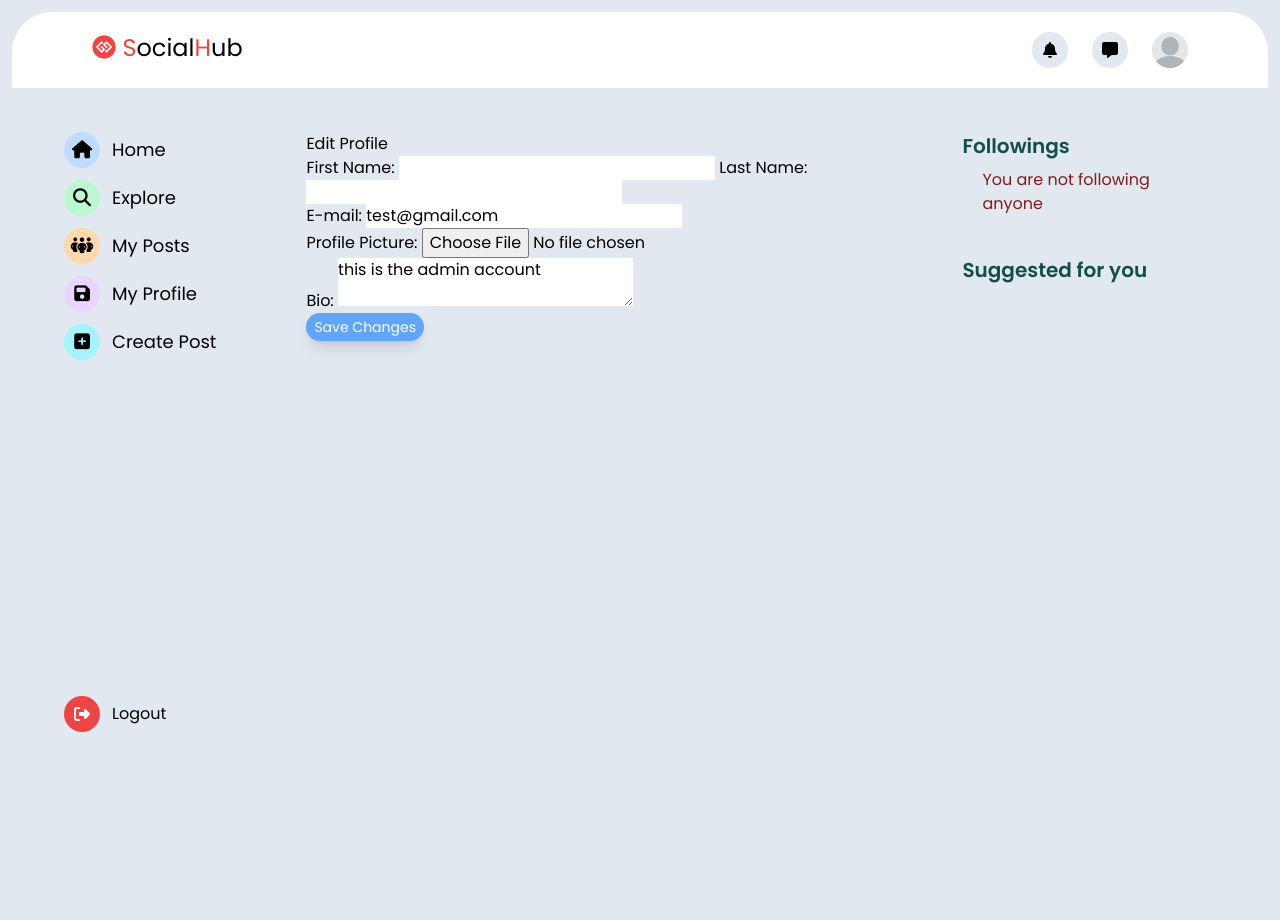
After one commit to deelipsingh77/socialhub, a Django app: a page that uses core/templates/home.html in a window 1280 px wide. The commit adds this page. Run offline with Django 5.2, Linux system fonts and the light colour scheme; a user stored in the database is signed in; data comes from the database, SQL or seed files in the repository; both versions use the stored data as it was after the commit; some libraries are stand-ins or nearby versions.

Commit message:
Minor Changes and Edit Profile Page Added

```diff
--- a/core/templates/create_post.html
+++ b/core/templates/create_post.html
@@ -1,13 +1,10 @@
 {% extends 'home.html' %}
 
-{% block title %}
-  new-post
-{% endblock %}
+{% block title %}New Post{% endblock %}
 
 {% block content %}
   <form enctype="multipart/form-data" method="POST" class="shadow-lg w-full mx-auto bg-white p-8 rounded-3xl">
     {% csrf_token %}
-
     <div class="mb-4">
       <input  required type="text" placeholder="Title" name="title" id="title" class="w-full px-3 py-2 border rounded-3xl focus:outline-none focus:border-blue-500 bg-slate-200 " />
     </div>
--- /dev/null
+++ b/core/templates/edit_profile.html
@@ -0,0 +1,31 @@
+{% extends "home.html" %}
+
+{% block title %}Edit Profile{% endblock title %}
+
+{% block content %}
+    <h1>Edit Profile</h1>
+    <form method="POST" enctype="multipart/form-data">
+        {% csrf_token %}
+        <div class="full-name">
+            <label for="first-name">First Name:</label>
+            <input type="text" name="first_name" id="first-name" value="{{ user.first_name }}">
+            <label for="last-name">Last Name:</label>
+            <input type="text" name="last_name" id="last-name" value="{{ user.last_name }}">
+        </div>
+        <div class="email-field">
+            <label for="email">E-mail:</label>
+            <input type="email" id="email" name="email" value="{{ user.email }}">
+        </div>
+        <div>
+            <label for="profile-pic">Profile Picture:</label>
+            <input type="file" id="profile-pic" name="profile_pic">
+        </div>
+        <div>
+            <label for="bio">Bio:</label>
+            <textarea name="bio" id="bio">{{ user_profile.bio }}</textarea>
+        </div>
+        <div>
+            <button type="submit" class="px-2 text-sm py-1 bg-blue-400 hover:bg-blue-600 text-white shadow-lg rounded-3xl">Save Changes</button>
+        </div>
+    </form>
+{% endblock content %}
--- a/core/templates/home.html
+++ b/core/templates/home.html
@@ -4,7 +4,7 @@
   <head>
     <meta charset="UTF-8" />
     <meta name="viewport" content="width=device-width, initial-scale=1.0" />
-    <title>SocialHub - {% block title %} Home {% endblock %}</title>
+    <title>SocialHub - {% block title %}Home{% endblock %}</title>
 
     {% comment %}Font family{% endcomment %}
     <style>
@@ -38,27 +38,33 @@
           </h1>
         </div>
         <div id="profile" class="flex gap-6">
+          <a href="/{{user.username}}/notifications/">
             <div
             id="notification"
             class="h-9 w-9 rounded-full bg-slate-200 p-1 flex justify-center items-center"
             >
               <i class="fa-solid fa-bell"></i>
             </div>
+          </a>
+          <a href="/{{user.username}}/chat/">
             <div
               id="chat"
               class="h-9 w-9 rounded-full bg-slate-200 p-1 flex justify-center items-center"
             >
               <i class="fa-solid fa-message"></i>
             </div>
+          </a>
           <div
             id="profile"
             class="h-9 w-9 object-top rounded-full bg-slate-200 overflow-hidden"
           >
+            <a href="/{{ user.username }}/my_profile/">
               <img
                 class="rounded-full"
                 src="{{ user_profile.profile_pic.url }}"
                 alt=""
               />
+            </a>
           </div>
         </div>
       </div>
@@ -68,11 +74,11 @@
       {% comment %} side nav {% endcomment %}
       <section
         id="navigation"
-        class="h-[80vh] w-[20vw] flex flex-col justify-between pl-10 gap-14 pb-10 fixed left-3"
+        class="h-[80vh] w-[20vw] flex flex-col justify-between pl-10 gap-14 pb-10 fixed left-6"
       >
         <nav class="flex flex-col gap-3">
           <a
-            class="text-lg flex items-center gap-3 hover:bg-green-200"
+            class="text-lg flex items-center gap-3"
             href="/{{ user.username }}/home"
           >
             <span
@@ -133,7 +139,7 @@
         </div>
       </section>
 
-      <section class="ml-[20vw] w-[45vw] flex  flex-col">
+      <section class="ml-[23vw] w-[45vw] flex  flex-col">
         {% block content %}
           {% if posts %}
             {% for post in posts %}
@@ -201,10 +207,10 @@
 
                 <div id="post-card-content" style="display: none">
                   <div class="comment-section | mt-4">
-                    <ul class="h-[150px] overflow-y-scroll">
+                    <ul class="max-h-36 overflow-y-scroll">
                       {% for comment in comments %}
                         {% if comment.post.id == post.id %}
-                        <div class="flex  space-x-2 mb-2">
+                          <div class="flex space-x-2 mb-2">
                             <div class="flex-shrink-0">
                               {% for commenting_user in all_users %}
                                 {% if comment.author.username == commenting_user.user.username %}
@@ -264,7 +270,7 @@
         {% endblock content %}
       </section>
 
-      <section id="right_most" class="w-[25vw] pl-16 h-[80vh]">
+      <section id="right_most" class="w-[25vw] pl-20 h-[80vh]">
         <h2 class="text-teal-900 text-xl font-semibold mb-2">Followings</h2>
         {% if following_profiles %}
           {% for following_profile in following_profiles %}
@@ -283,7 +289,7 @@
                 <h4>{{following_profile.user.username}}</h4>
                 <a href="/{{following_profile.user.username}}/follow_user">
                   <button
-                    class="follow-button px-2 text-sm py-1 bg-blue-400 text-white shadow-lg rounded-3xl"
+                    class="follow-button px-2 text-sm py-1 bg-blue-400 hover:bg-blue-600 text-white shadow-lg rounded-3xl"
                     type="submit"
                   >
                     Unfollow
@@ -317,7 +323,7 @@
                     <h4>{{user.user.username}}</h4>
                     <a href="/{{user.user.username}}/follow_user">
                       <button
-                        class="follow-button px-2 text-sm py-1 bg-blue-400 text-white shadow-lg rounded-3xl"
+                        class="follow-button px-2 text-sm py-1 bg-blue-400 hover:bg-blue-600 text-white shadow-lg rounded-3xl"
                         type="submit"
                       >
                         {% for following_profile in following_profiles %}
--- a/core/templates/posts.html
+++ b/core/templates/posts.html
@@ -1,6 +1,6 @@
 {% extends "home.html" %}
 
-{% block title %}My-Posts{% endblock title %}
+{% block title %}My Posts{% endblock title %}
 
 {% block content %}
 {% if posts %}
@@ -69,7 +69,7 @@
 
     <div id="post-card-content" style="display: none">
       <div class="comment-section | mt-4">
-        <ul class="h-[150px] overflow-y-scroll">
+        <ul class="max-h-40 overflow-y-scroll">
           {% for comment in comments %}
             {% if comment.post.id == post.id %}
             <div class="flex  space-x-2 mb-2">
--- a/core/urls.py
+++ b/core/urls.py
@@ -12,4 +12,7 @@ urlpatterns = [
     path("<id>/like_post/", views.like_post, name="like_post"),
     path("<id>/comment_post/", views.comment_post, name="comment_post"),
     path("<username>/follow_user/", views.follow_unfollow_user, name="follow_user"),
+    path("<username>/edit_profile/", views.edit_profile, name="edit_profile"),
+    path("<username>/notifications/", views.notifications_page, name="notifications_page"),
+    path("<username>/chat/", views.chat_page, name="chat_page"),
 ]
--- a/core/views.py
+++ b/core/views.py
@@ -24,15 +24,11 @@ def get_followings(user_profile):
 def home(request, username):
     user = request.user
     user_profile = UserProfile.objects.get(user=user)
-    posts = Post.objects.all()
+    posts = Post.objects.all().order_by('-pub_date')
     comments = Comment.objects.all()
     likes = Like.objects.filter(user=user)
     all_followings = get_followings(user_profile)
     all_users = UserProfile.objects.all()
-
-    #test code
-
-
 
     context = {
         "user": user,
@@ -122,6 +118,8 @@ def create_post(request, username):
     user = request.user
     user_profile = UserProfile.objects.get(user=user)
     all_users = UserProfile.objects.all()
+    all_followings = get_followings(user_profile)
+
     if request.method == "POST":
         title = request.POST.get("title")
         content = request.POST.get("content")
@@ -131,7 +129,6 @@ def create_post(request, username):
         Post.objects.create(title=title, content=content, image=image, author=author)
         return redirect(f"/{request.user}/my_posts/")
 
-    all_followings = get_followings(user_profile)
     context = {
         "user": user,
         "user_profile": user_profile,
@@ -195,3 +192,52 @@ def follow_unfollow_user(request, username):
 
     return HttpResponseRedirect(request.META.get("HTTP_REFERER"))
     # return redirect(f'/{request.user}/search/?{show_follow}')
+
+@login_required(login_url="/login/")
+def edit_profile(request, username):
+    user = request.user
+    user_profile = UserProfile.objects.get(user=user)
+    if request.method == 'POST':
+        user.first_name = request.POST.get('first_name')
+        user.last_name = request.POST.get('last_name')
+        user.email = request.POST.get('email')
+        profile_pic = request.FILES.get('profile_pic')
+        bio = request.POST.get('bio')
+        user_profile.profile_pic = profile_pic
+        user_profile.bio = bio
+        user.save()
+        user_profile.save()
+        return redirect(f'/{request.user}/my_profile/')
+    return render(request, 'edit_profile.html', {'user': user, 'user_profile': user_profile})
+
+
+@login_required(login_url="/login/")
+def notifications_page(request, username):
+    user = request.user
+    user_profile = UserProfile.objects.get(user=user)
+    all_users = UserProfile.objects.all()
+    all_followings = get_followings(user_profile)
+
+    context = {
+        "user": user,
+        "user_profile": user_profile,
+        "following_profiles": all_followings,
+        "all_users": all_users,
+    }
+
+    return render(request, 'notifications.html', context)
+
+@login_required(login_url="/login/")
+def chat_page(request, username):
+    user = request.user
+    user_profile = UserProfile.objects.get(user=user)
+    all_users = UserProfile.objects.all()
+    all_followings = get_followings(user_profile)
+
+    context = {
+        "user": user,
+        "user_profile": user_profile,
+        "following_profiles": all_followings,
+        "all_users": all_users,
+    }
+    return render(request, 'chat.html', context)
```
Also changed, not shown: core/templates/chat.html (added, +7 -0 lines), core/templates/myprofile.html (+15 -10 lines), core/templates/notifications.html (added, +7 -0 lines), db.sqlite3, media/posts/6010b494-10f1-4aa1-8fe1-f0a25f3d197a.jpg (added). Lines whose indentation alone changed are shown as unchanged.
